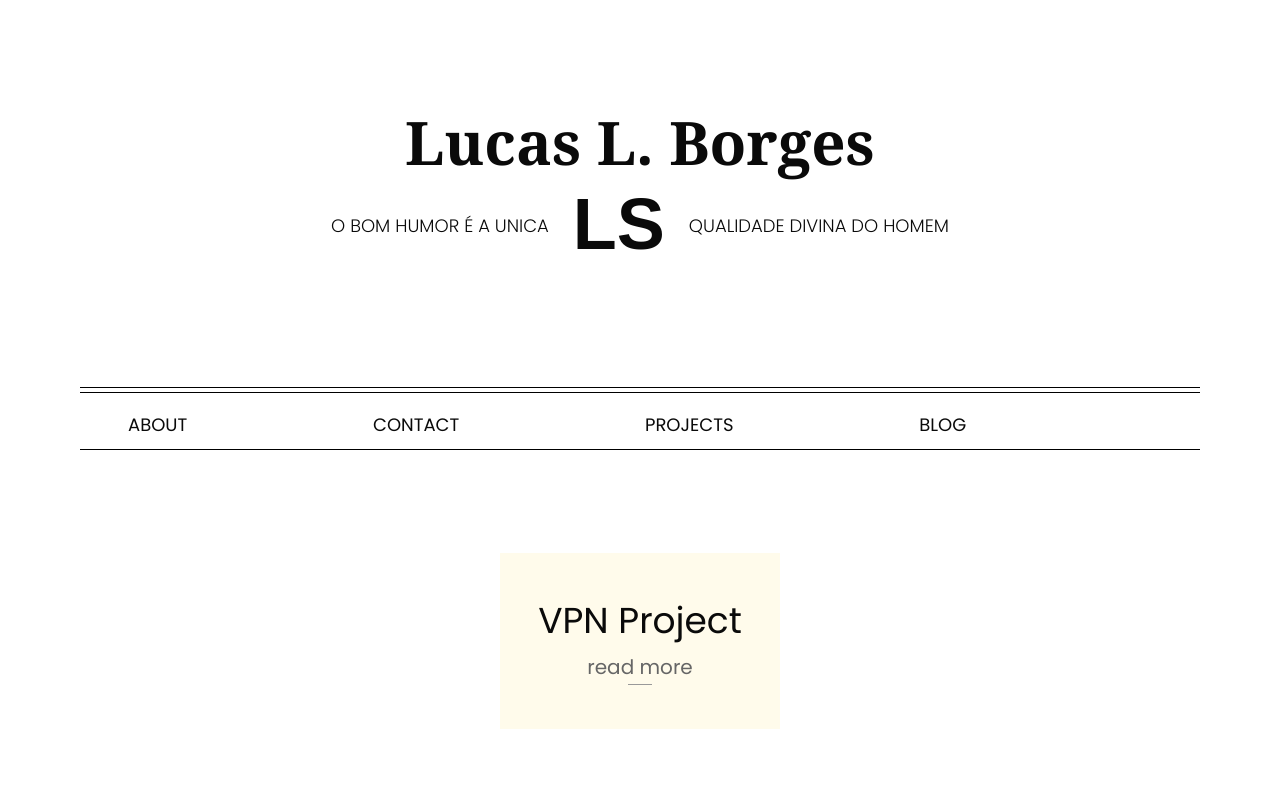
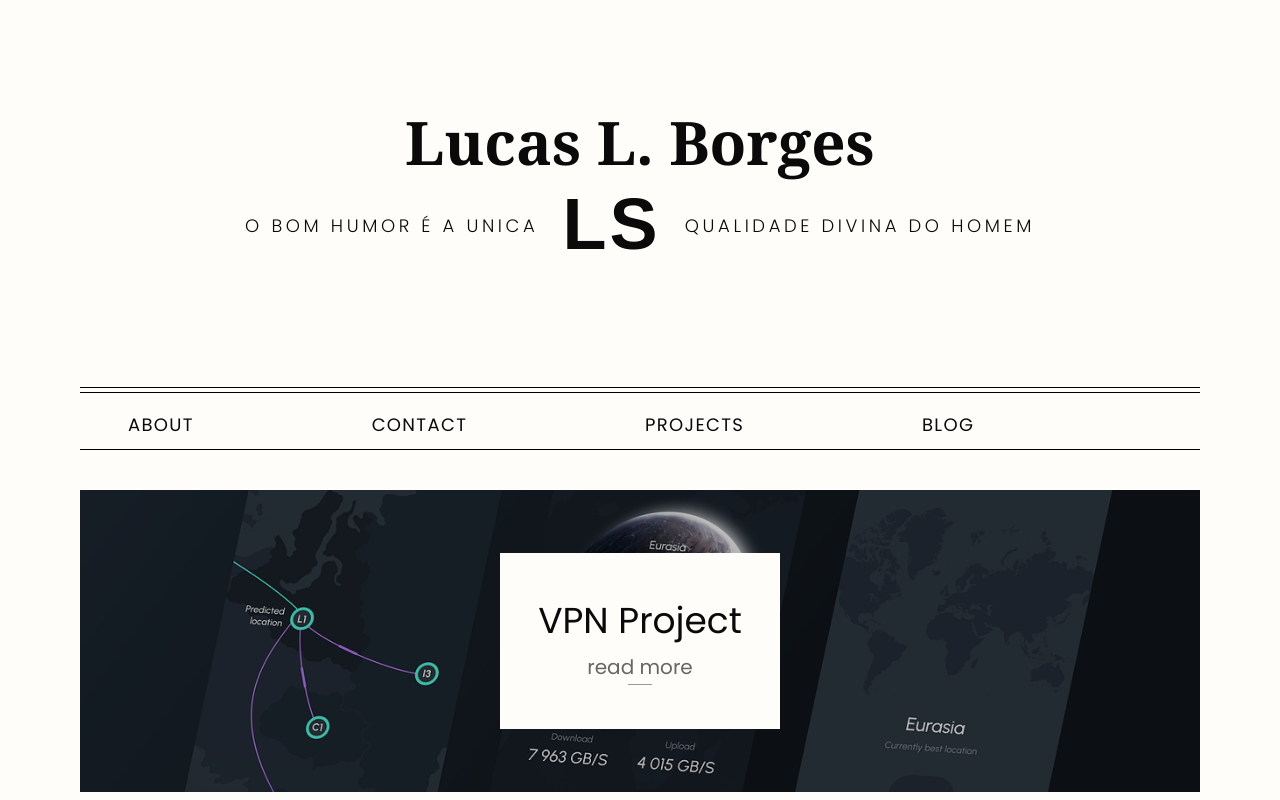
Before and after one commit to L-Lemes/portfolio, a Next.js app: page / in a window 1280 px wide. Built offline with nearby package versions, Linux system fonts and the light colour scheme; a web font is replaced by a local one.

Commit message:
styles: to update tailwind.config.ts

```diff
--- a/src/app/layout.tsx
+++ b/src/app/layout.tsx
@@ -17,7 +17,7 @@ export default function RootLayout({children}: Readonly<{
 }>) {
   return (
     <html lang="en">
-      <body className={poppins.className}>{children}</body>
+      <body className={`${poppins.className} bg-[#fffdfa]`}>{children}</body>
     </html>
   )
 }
--- a/src/app/page.tsx
+++ b/src/app/page.tsx
@@ -8,7 +8,7 @@ export default function Home() {
       <h1 className="font-bold text-4xl font-serif text-center md:text-5xl  xl:text-6xl">
         Lucas L. Borges
       </h1>
-      <div className="flex flex-col items-center justify-center w-fit mx-auto uppercase tracking-12 mt-16 mb-24 text-center sm:flex-row sm:gap-3 md:gap-4 md:mt-4 md:mb-28 lg:gap-5 lg:mb-20 xl:gap-6 xl:mb-32">
+      <div className="flex flex-col items-center justify-center w-fit mx-auto uppercase tracking-2 mt-16 mb-24 text-center sm:flex-row sm:gap-3 md:gap-4 md:mt-4 md:mb-28 lg:gap-5 lg:mb-20 xl:gap-6 xl:mb-32">
         <h2 className={`${gwendolyn.className} text-5xl font-bold mb-1 sm:order-1 md:text-6xl xl:text-7xl`}>
           ls
         </h2>
--- a/src/components/Navbar.tsx
+++ b/src/components/Navbar.tsx
@@ -8,7 +8,7 @@ export const Navbar = ({page, ...props}: NavbarProps) => {
   return (
     <div {...props}>
       <div className="relative border-y h-[3.625rem] border-black w-full before:absolute before:-top-[0.25rem] before:block before:w-full before:h-[1px] before:bg-black lg:before:-top-[0.375rem]">
-        <ul className="flex justify-between px-6 pb-3 pt-[1.125rem] text-sm uppercase tracking-2 md:text-base md:px-10 xl:text-lg xl:px-12">
+        <ul className="flex justify-between px-6 pb-3 pt-[1.125rem] text-sm uppercase tracking-0.75 md:text-base md:px-10 xl:text-lg xl:px-12">
           <li>
             <Link
               href={page[0] !== 'home' ? `/${page[0]}` : '/'}
--- a/src/components/ProjectCard.tsx
+++ b/src/components/ProjectCard.tsx
@@ -3,7 +3,7 @@ import Link from "next/link"
 export const ProjectCard = () => {
   return (
     <div className="flex justify-center items-center flex-1 w-full h-full mt-8 bg-featured-image bg-cover bg-center md:mt-12 lg:mt-8 xl:mt-10">
-      <div className="text-center bg-amber-50 w-[50%] xl:h-44 box-content px-6 pb-8 pt-10 sm:box-border md:w-[40%] md:pb-10 md:pt-12 lg:w-[30%] lg:pb-8 xl:w-[25%] xl:pb-12">
+      <div className="text-center bg-[#fffdfa] w-[50%] xl:h-44 box-content px-6 pb-8 pt-10 sm:box-border md:w-[40%] md:pb-10 md:pt-12 lg:w-[30%] lg:pb-8 xl:w-[25%] xl:pb-12">
         <p className="text-2xl mb-0.5 md:text-3xl md:mb-1 xl:text-4xl xl:mb-3">VPN Project</p>
         <Link
           href="/projects"
--- a/tailwind.config.ts
+++ b/tailwind.config.ts
@@ -14,10 +14,33 @@ const config = {
       center: true,
       padding: "2rem",
       screens: {
-        "2xl": "1400px",
+        'sm': '540px',
+        'md': '768px',
+        'lg': '1024px',
+        'xl': '1280px',
+        '2xl': '1440px',
       },
     },
     extend: {
+      dropShadow: {
+        'about': '-8px 8px 1.5px rgba(0, 0, 0, 0.5)',
+        'contact': '-4px 8px 1.5px rgba(0, 0, 0, 0.5)',
+        'projects': '-0px 8px 1.5px rgba(0, 0, 0, 0.5)',
+        'blog': '4px 8px 1.5px rgba(0, 0, 0, 0.5)',
+        'experience': '8px 8px 1.5px rgba(0, 0, 0, 0.5)'
+      },
+      backgroundImage: {
+        "gradient-radial": "radial-gradient(var(--tw-gradient-stops))",
+        "gradient-conic":
+          "conic-gradient(from 180deg at 50% 50%, var(--tw-gradient-stops))",
+        "featured-image": "url('/featuredProject.png')",
+        "photo": "url('/photo.png')",
+        "photo-2": "url('/photo2.png')",
+      },
+      letterSpacing: {
+        '2': '0.2em',
+        '0.75': '0.075em'
+      },
       colors: {
         border: "hsl(var(--border))",
         input: "hsl(var(--input))",
```
